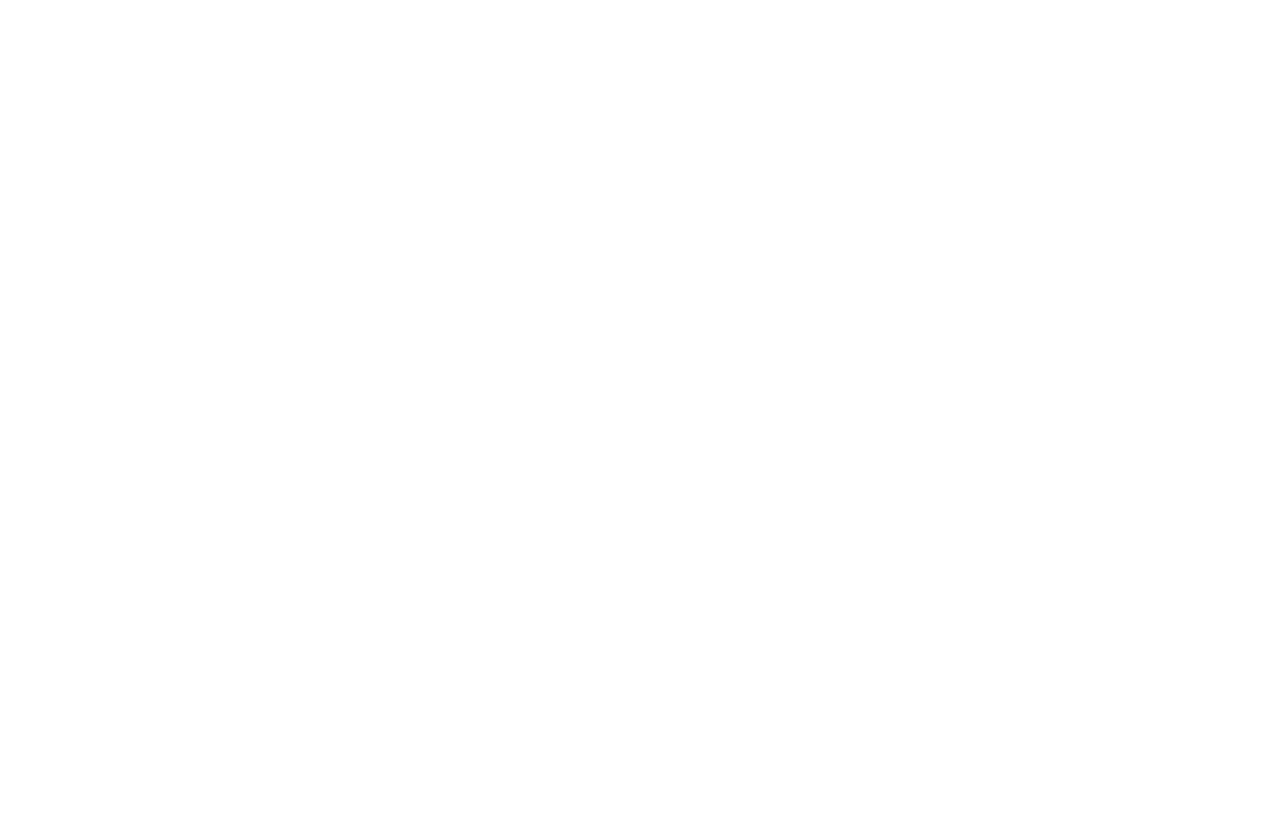
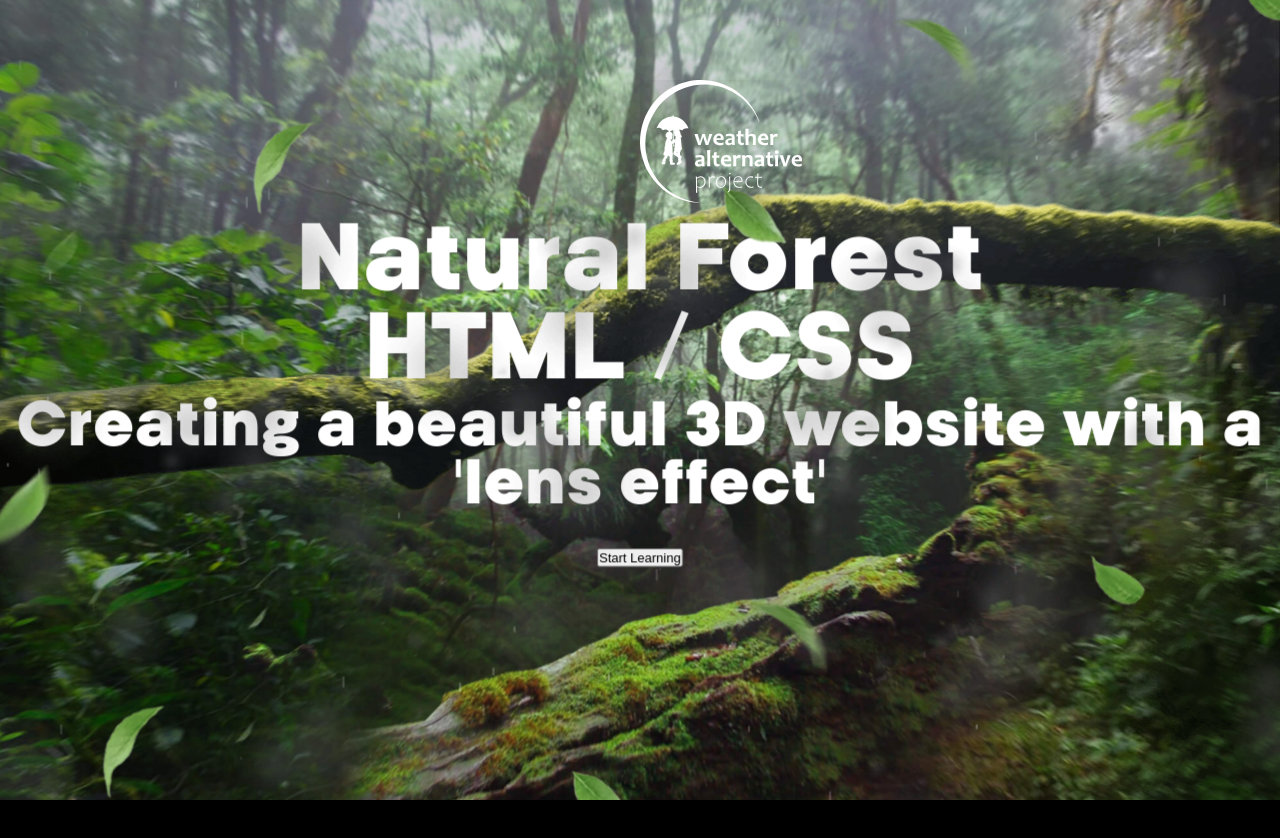
Before and after one commit to SHEENSHEELLA/Natural-Forest-3D, a plain HTML site: page index.html in a window 1280 px wide. Shown: the top 838 px of the page. Before the commit the page ends 800 px from the top, so only its background shows below. Drawn offline with Linux system fonts and the light colour scheme.

Commit message:
Layers in 3D space (depth). Work with app.js

```diff
--- a/css/main.css
+++ b/css/main.css
@@ -0,0 +1,94 @@
+* {
+  margin: 0;
+  padding: 0;
+  box-sizing: border-box;
+}
+
+:root {
+  --index: calc(1vw + 1vh);
+}
+
+@font-face {
+  font-family: kamerik-3d;
+  src: url(../fonts/kamerik205-heavy.woff2);
+  font-weight: 900;
+}
+
+@font-face {
+  font-family: merriweather-italic-3d;
+  src: url(../fonts/merriweather-regular-italic.woff2);
+}
+
+body {
+  background-color: #000;
+  color: #fff;
+  font-family: kamerik-3d;
+}
+
+.logo {
+  width: calc(var(--index) * 7.8);
+  height: calc(var(--index) * 7.8);
+  background-repeat: no-repeat;
+  position: absolute;
+  left: 50%;
+  top: 10%;
+  z-index: 1;
+}
+
+.layers {
+  perspective: 1000px;
+  overflow: hidden;
+}
+
+.layers__container {
+  height: 100vh;
+  transform-style: preserve-3d;
+  transform: rotateX(var(--move-y)) rotateY(var(--move-x));
+}
+
+.layers__item {
+  position: absolute;
+  /* top: -5vw;
+  left: -5vw;
+  right: -5vw;
+  bottom: -5vw; */
+  inset: -5vw;
+  background-size: cover;
+  background-position: center;
+  display: flex;
+  align-items: center;
+  justify-content: center;
+}
+
+.layer-1 {
+  transform: translateZ(-55px) scale(1.06);
+}
+
+.layer-2 {
+  transform: translateZ(80px) scale(0.88);
+}
+
+.layer-3 {
+  transform: translateZ(180px) scale(0.8);
+}
+
+.layer-4 {
+  transform: translateZ(190px) scale(0.9);
+}
+
+.layer-5 {
+  transform: translateZ(300px) scale(0.9);
+}
+
+.layer-6 {
+  transform: translateZ(380px);
+}
+
+.hero-content {
+  font-size: calc(var(--index) * 2.9);
+  text-align: center;
+}
+
+.hero-content span {
+  display: block;
+}
--- a/index.html
+++ b/index.html
@@ -1,11 +1,48 @@
 <!DOCTYPE html>
 <html lang="en">
-<head>
-  <meta charset="UTF-8">
-  <meta name="viewport" content="width=device-width, initial-scale=1.0">
-  <title>Document</title>
-</head>
-<body>
+  <head>
+    <meta charset="UTF-8" />
+    <meta name="viewport" content="width=device-width, initial-scale=1.0" />
+    <title>Document</title>
+    <link rel="stylesheet" href="./css/main.css" />
+    <script src="./js/app.js" defer></script>
+    <script src="./libs/rain.js" defer></script>
+  </head>
+  <body>
+    <div class="logo" style="background-image: url(./img/logo.svg)"></div>
+    <section class="layers">
+      <div class="layers__container">
+        <div
+          class="layers__item layer-1"
+          style="background-image: url(./img/layer-1.jpg)"
+        ></div>
+        <div
+          class="layers__item layer-2"
+          style="background-image: url(./img/layer-2.png)"
+        ></div>
+        <div class="layers__item layer-3">
+          <div class="hero-content">
+            <h1>Natural Forest <span>HTML / CSS</span></h1>
+            <div class="hero-content__p">
+              Creating a beautiful 3D website with a 'lens effect'
+            </div>
+            <button class="button-start">Start Learning</button>
+          </div>
+        </div>
+        <div class="layers__item layer-4">
+          <canvas class="rain"></canvas>
+        </div>
+        <div
+          class="layers__item layer-5"
+          style="background-image: url(./img/layer-5.png)"
+        ></div>
+        <div
+          class="layers__item layer-6"
+          style="background-image: url(./img/layer-6.png)"
+        ></div>
+      </div>
+    </section>
 
-</body>
+    <div style="height: 100vh"></div>
+  </body>
 </html>
--- a/js/app.js
+++ b/js/app.js
@@ -0,0 +1,8 @@
+document.addEventListener('mousemove', (e) => {
+  Object.assign(document.documentElement, {
+    style: `
+    --move-x: ${(e.clientX - window.innerWidth / 2) * -0.005}deg;
+    --move-y: ${(e.clientY - window.innerHeight / 2) * -0.01}deg;
+    `,
+  })
+})
```
